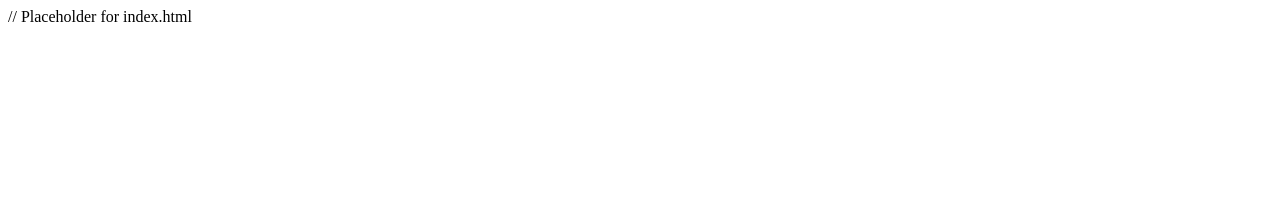
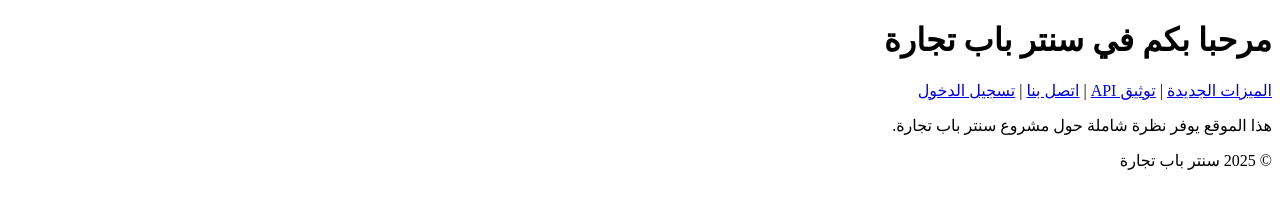
Before and after one commit to ahmedkahgf/baba2-, a plain HTML site: page index.html in a window 1280 px wide. Drawn offline with Linux system fonts and the light colour scheme.

Commit message:
Add files via upload

```diff
--- a/index.html
+++ b/index.html
@@ -1 +1,23 @@
-// Placeholder for index.html
+<!DOCTYPE html>
+<html lang="ar" dir="rtl">
+<head>
+    <meta charset="UTF-8">
+    <title>سنتر باب تجارة</title>
+    <link rel="stylesheet" href="style.css">
+</head>
+<body>
+    <header><h1>مرحبا بكم في سنتر باب تجارة</h1></header>
+    <nav>
+        <a href="features.html">الميزات الجديدة</a> |
+        <a href="api.html">توثيق API</a> |
+        <a href="contact.html">اتصل بنا</a> |
+        <a href="login.html">تسجيل الدخول</a>
+    </nav>
+    <main>
+        <p>هذا الموقع يوفر نظرة شاملة حول مشروع سنتر باب تجارة.</p>
+    </main>
+    <footer>
+        <p>© 2025 سنتر باب تجارة</p>
+    </footer>
+</body>
+</html>
```
